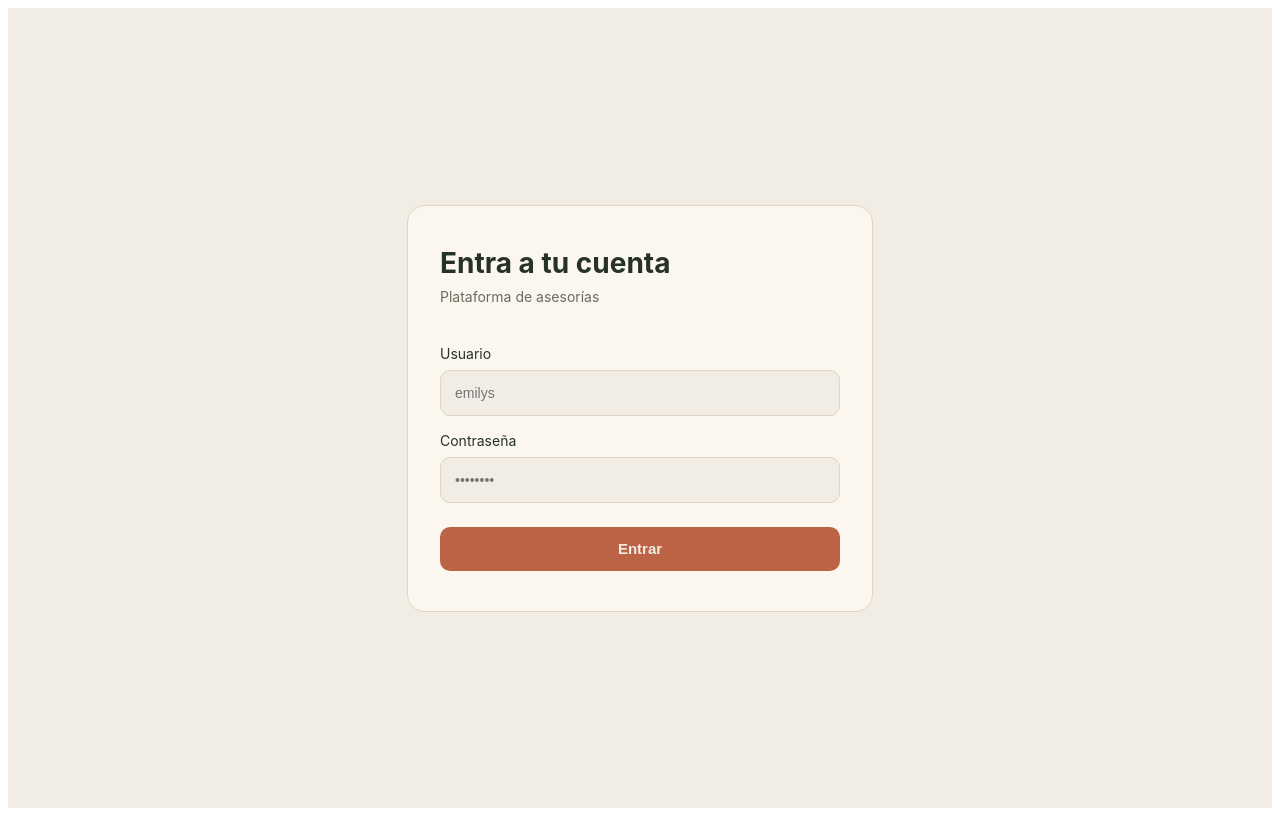
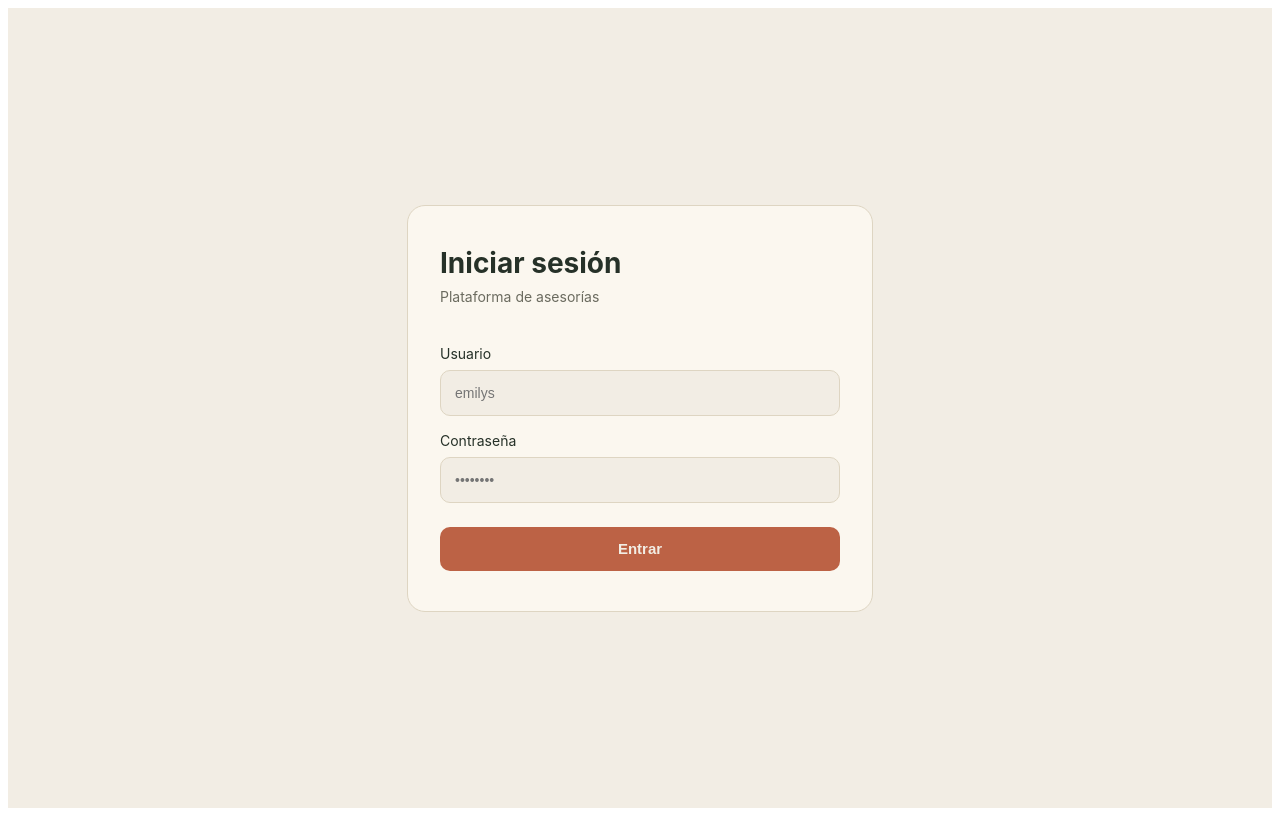
Before and after one commit to DaniielA5/t3_act8_eq07, a React (Vite) app: page / in a window 1280 px wide. Built offline with nearby package versions, Linux system fonts and the light colour scheme.

Commit message:
style(login): correcion del titulo del formulario (⌒_⌒;)

```diff
--- a/src/pages/LoginPage.jsx
+++ b/src/pages/LoginPage.jsx
@@ -45,7 +45,7 @@ function LoginPage({ onLoginSuccess }) {
     <main className="login-page">
       {/* noValidate: desactiva las validaciones del navegador para usar las nuestras */}
       <form className="login-card" onSubmit={handleSubmit} noValidate>
-        <h1 className="login-title">Entra a tu cuenta</h1>
+        <h1 className="login-title">Iniciar sesión</h1>
         <p className="login-subtitle">Plataforma de asesorías</p>
 
         <label className="login-label" htmlFor="username">Usuario</label>
```
